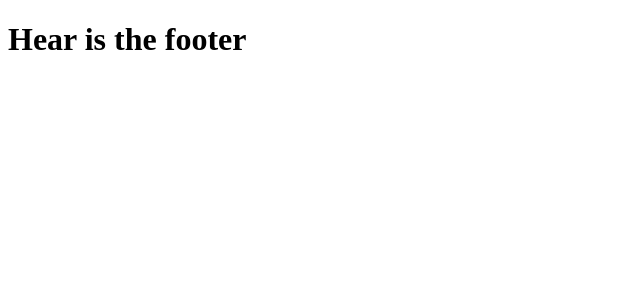
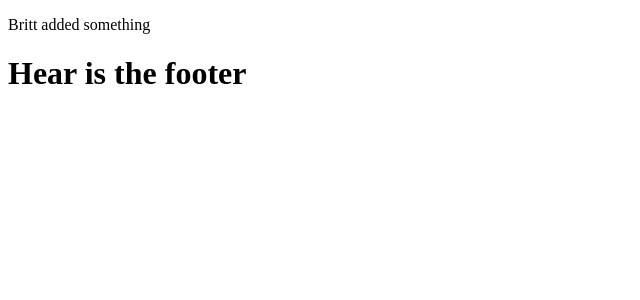
Before and after one commit to Thebittles/Something, a React (Create React App) app in the folder client/: page / in a window 1280 px wide. Shown: the top 300 px of the page, without its empty margins (0-640 px from the left). Built offline with nearby package versions, Linux system fonts and the light colour scheme.

Commit message:
britts feature

```diff
--- a/client/src/App.js
+++ b/client/src/App.js
@@ -3,7 +3,9 @@
 
 export default function App() {
   return (
+    <>
+    <p>Britt added something</p>
     <h1>Hear is the footer</h1>
-
+    </>
   );
 }
```
